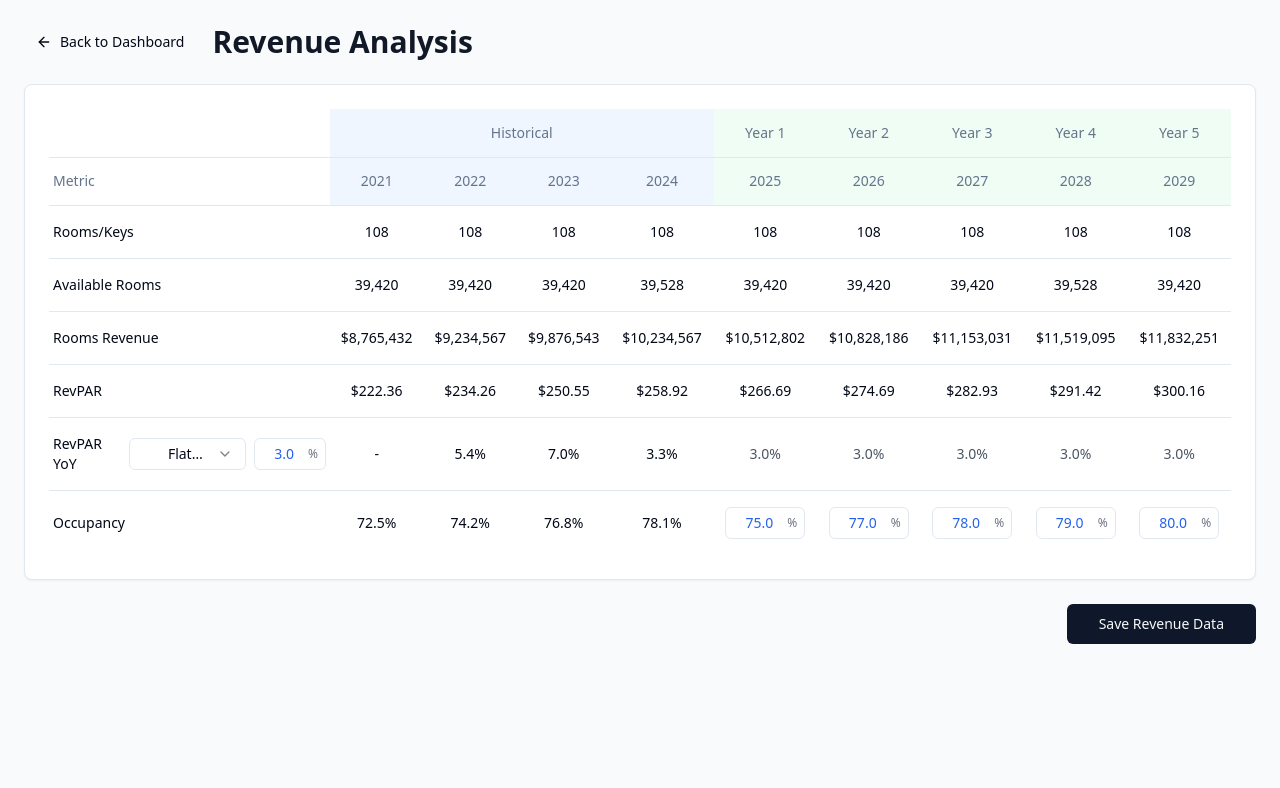
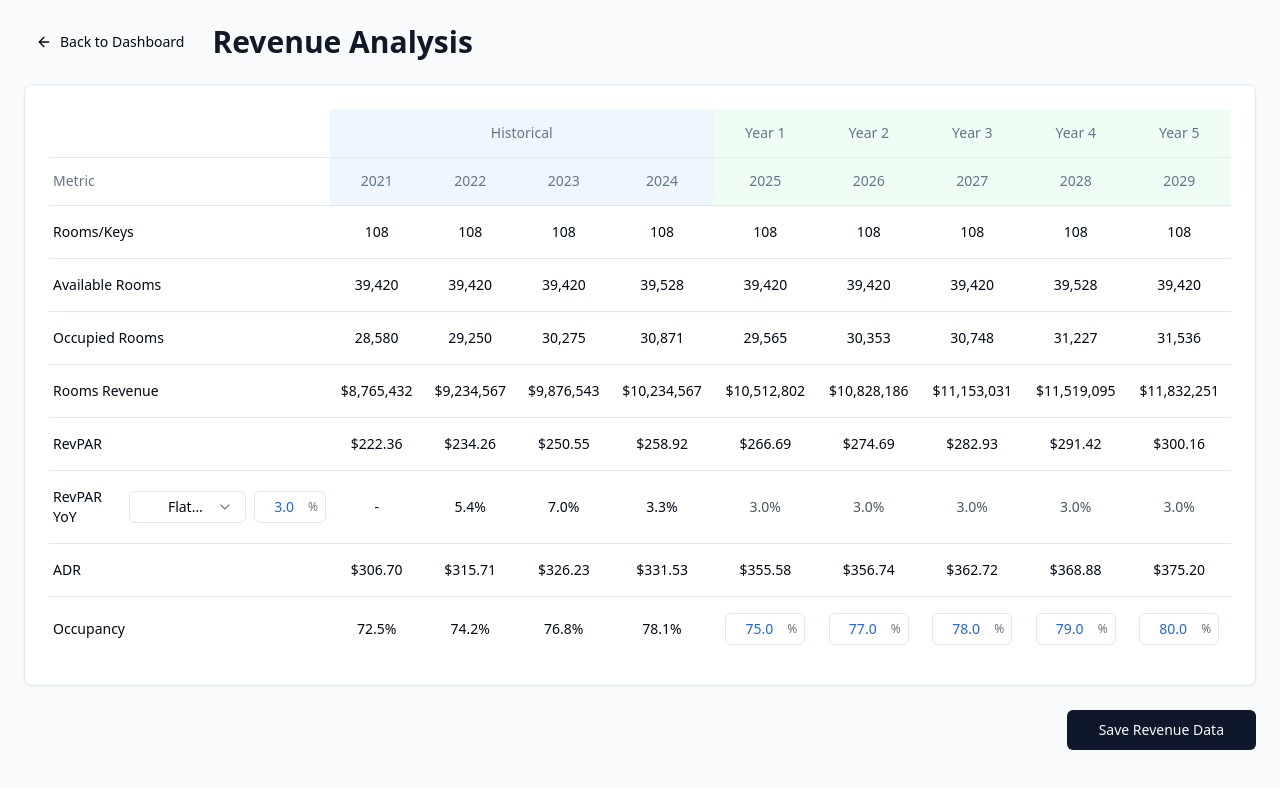
Before and after one commit to hberends2/modal-navigator-flow, a React (Vite) app: page /revenue in a window 1280 px wide. Shown: the top 788 px of the page. Built offline with nearby package versions, Linux system fonts and the light colour scheme.

Commit message:
Add Occupied Rooms and ADR rows
Added Occupied Rooms and ADR rows to the revenue table, calculating and displaying the values based on the provided formulas and placement requirements.

```diff
--- a/src/components/revenue/RevenueTable.tsx
+++ b/src/components/revenue/RevenueTable.tsx
@@ -49,6 +49,31 @@ const RevenueTable: React.FC<RevenueTableProps> = ({
   formatCurrency,
   formatPercent
 }) => {
+  // Helper functions for new calculations
+  const getHistoricalOccupiedRooms = (year: number) => {
+    const availableRooms = getAvailableRooms(year);
+    const occupancy = historicalData.occupancy[year] / 100; // Convert percentage to decimal
+    return Math.round(availableRooms * occupancy);
+  };
+
+  const getForecastOccupiedRooms = (year: number) => {
+    const availableRooms = getAvailableRooms(year);
+    const occupancy = parseFloat(occupancyForecast[year] || "0") / 100; // Convert percentage to decimal
+    return Math.round(availableRooms * occupancy);
+  };
+
+  const getHistoricalADR = (year: number) => {
+    const roomsRevenue = historicalData.roomsRevenue[year];
+    const occupiedRooms = getHistoricalOccupiedRooms(year);
+    return occupiedRooms > 0 ? roomsRevenue / occupiedRooms : 0;
+  };
+
+  const getForecastADR = (year: number) => {
+    const roomsRevenue = getForecastRoomsRevenue(year);
+    const occupiedRooms = getForecastOccupiedRooms(year);
+    return occupiedRooms > 0 ? roomsRevenue / occupiedRooms : 0;
+  };
+
   return (
     <div className="bg-white rounded-lg shadow-sm border p-6 mb-6">
       <div className="overflow-x-auto">
@@ -67,6 +92,13 @@ const RevenueTable: React.FC<RevenueTableProps> = ({
               label="Available Rooms"
               historicalData={historicalYears.map(year => getAvailableRooms(year).toLocaleString())}
               forecastData={forecastYears.map(year => getAvailableRooms(year).toLocaleString())}
+            />
+
+            {/* Occupied Rooms */}
+            <MetricRow
+              label="Occupied Rooms"
+              historicalData={historicalYears.map(year => getHistoricalOccupiedRooms(year).toLocaleString())}
+              forecastData={forecastYears.map(year => getForecastOccupiedRooms(year).toLocaleString())}
             />
 
             {/* Rooms Revenue */}
@@ -109,6 +141,13 @@ const RevenueTable: React.FC<RevenueTableProps> = ({
               forecastYears={forecastYears}
             />
 
+            {/* ADR */}
+            <MetricRow
+              label="ADR"
+              historicalData={historicalYears.map(year => `$${getHistoricalADR(year).toFixed(2)}`)}
+              forecastData={forecastYears.map(year => `$${getForecastADR(year).toFixed(2)}`)}
+            />
+
             {/* Occupancy */}
             <MetricRow
               label="Occupancy"
```
